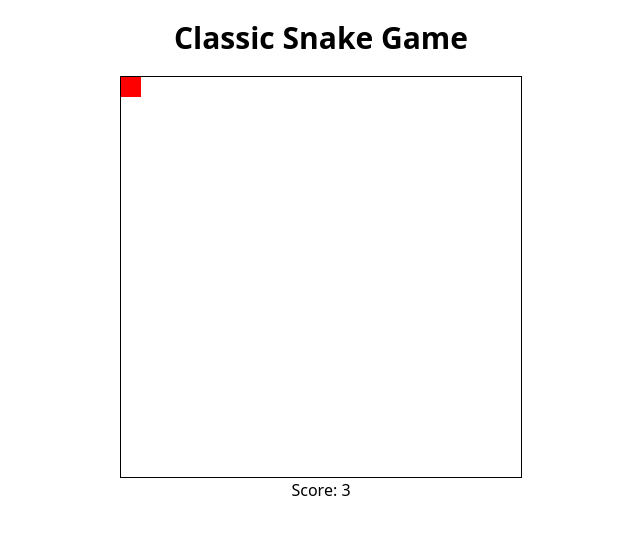
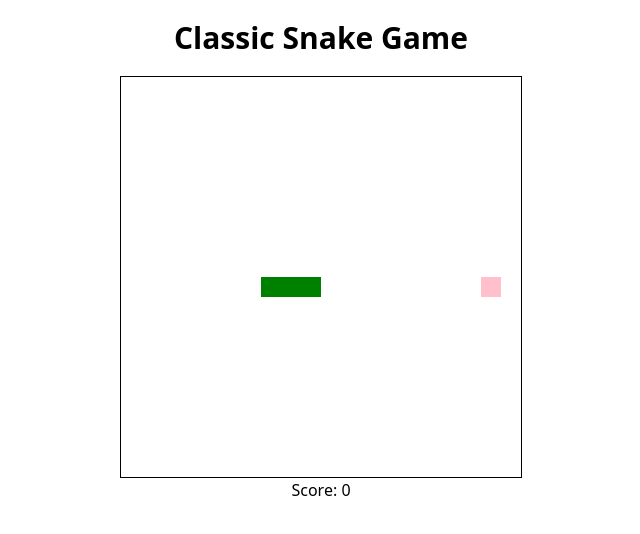
Before and after one commit to tiagoporto/snake-game-react, a React (Vite) app: page / in a window 1280 px wide. Shown: the top 534 px of the page, without its empty margins (319-959 px from the left). Built offline with nearby package versions, Linux system fonts and the light colour scheme.

Commit message:
Render initial screen with snake and food

```diff
--- a/src/components/Board/Board.tsx
+++ b/src/components/Board/Board.tsx
@@ -1,33 +1,22 @@
-import { use, useEffect, useRef } from 'react'
-import { useHandleKeys } from './hooks/use-handle-keys'
-import { ScoreContext } from '../Score/context/score'
+import { useRef } from 'react'
+import { useHandleKeys, useGameEngine } from './hooks'
 import { BOARD_SIZE } from './const'
+// import { ScoreContext } from '../Score/context/score'
 
 export const Board = () => {
-  const { setScore } = use(ScoreContext)
+  // const { setScore } = use(ScoreContext)
+  const canvasRef = useRef<HTMLCanvasElement | null>(null)
+  useGameEngine(canvasRef)
   useHandleKeys()
-  const canvasRef = useRef<HTMLCanvasElement | null>(null)
-
-  useEffect(() => {
-    if (canvasRef.current === null) {
-      throw new Error('no canvas in screen')
-    }
-    canvasRef.current.width = BOARD_SIZE
-    canvasRef.current.height = BOARD_SIZE
-
-    const context = canvasRef.current.getContext('2d')
-    // for testing only
-    if (context) {
-      context.fillStyle = 'red'
-      context?.fillRect(0, 0, 20, 20)
-    }
-
-    setScore(3)
-  }, [setScore])
 
   return (
     <>
-      <canvas className="border border-black" ref={canvasRef}></canvas>
+      <canvas
+        className="border border-black"
+        ref={canvasRef}
+        width={BOARD_SIZE}
+        height={BOARD_SIZE}
+      ></canvas>
     </>
   )
 }
--- a/src/components/Board/const.ts
+++ b/src/components/Board/const.ts
@@ -1 +1,20 @@
 export const BOARD_SIZE = 400
+export const CELL_SIZE = BOARD_SIZE / 20
+
+export const FOOD_COLOR = 'pink'
+
+export const SNAKE_COLOR = 'green'
+export const SNAKE_INITIAL_POSITION = [
+  {
+    x: BOARD_SIZE / 2 - CELL_SIZE,
+    y: BOARD_SIZE / 2,
+  },
+  {
+    x: BOARD_SIZE / 2 - CELL_SIZE * 2,
+    y: BOARD_SIZE / 2,
+  },
+  {
+    x: BOARD_SIZE / 2 - CELL_SIZE * 3,
+    y: BOARD_SIZE / 2,
+  },
+]
--- a/src/components/Board/hooks/index.ts
+++ b/src/components/Board/hooks/index.ts
@@ -1 +1,2 @@
 export * from './use-handle-keys'
+export * from './use-game-engine'
--- /dev/null
+++ b/src/components/Board/hooks/use-game-engine.ts
@@ -0,0 +1,48 @@
+import type { RefObject } from 'react'
+import { useEffect, useState } from 'react'
+import {
+  BOARD_SIZE,
+  CELL_SIZE,
+  SNAKE_INITIAL_POSITION,
+  SNAKE_COLOR,
+  FOOD_COLOR,
+} from '../const'
+
+const foodInitialPosition = {
+  x: Math.floor((Math.random() * BOARD_SIZE) / CELL_SIZE) * CELL_SIZE,
+  y: Math.floor(
+    Math.floor((Math.random() * BOARD_SIZE) / CELL_SIZE) * CELL_SIZE,
+  ),
+}
+
+export const useGameEngine = (
+  canvasRef: RefObject<HTMLCanvasElement | null>,
+) => {
+  const [context, setContext] = useState<CanvasRenderingContext2D | null>(null)
+
+  useEffect(() => {
+    if (canvasRef.current === null) {
+      throw new Error('no canvas in screen')
+    }
+    setContext(canvasRef.current.getContext('2d'))
+
+    if (context) {
+      // Render initial snake position
+      SNAKE_INITIAL_POSITION.forEach((position) => {
+        context.fillStyle = SNAKE_COLOR
+        context?.fillRect(position.x, position.y, CELL_SIZE, CELL_SIZE)
+      })
+
+      // Render food
+      context.fillStyle = FOOD_COLOR
+      context?.fillRect(
+        foodInitialPosition.x,
+        foodInitialPosition.y,
+        CELL_SIZE,
+        CELL_SIZE,
+      )
+    }
+  }, [canvasRef, context])
+
+  return {}
+}
```
